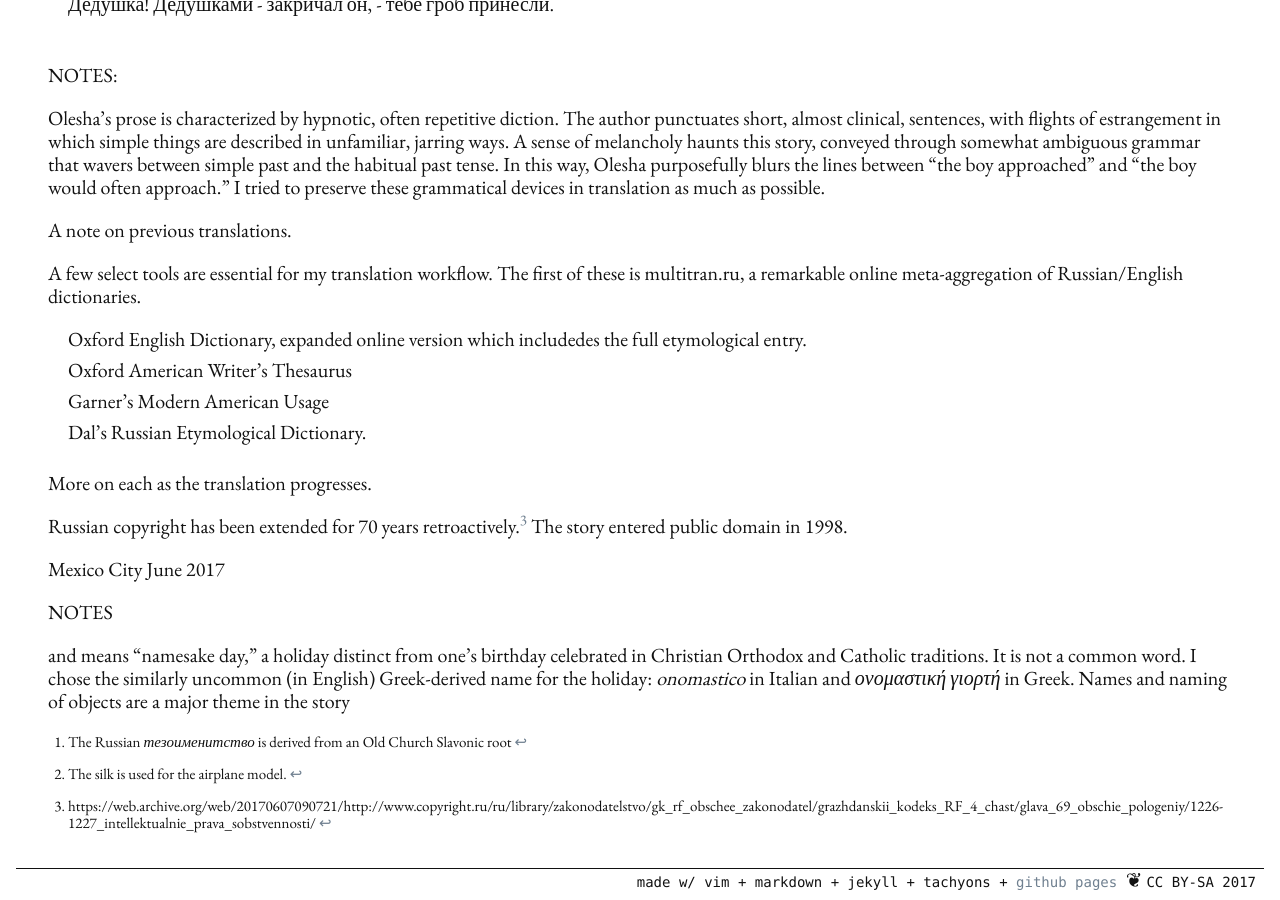
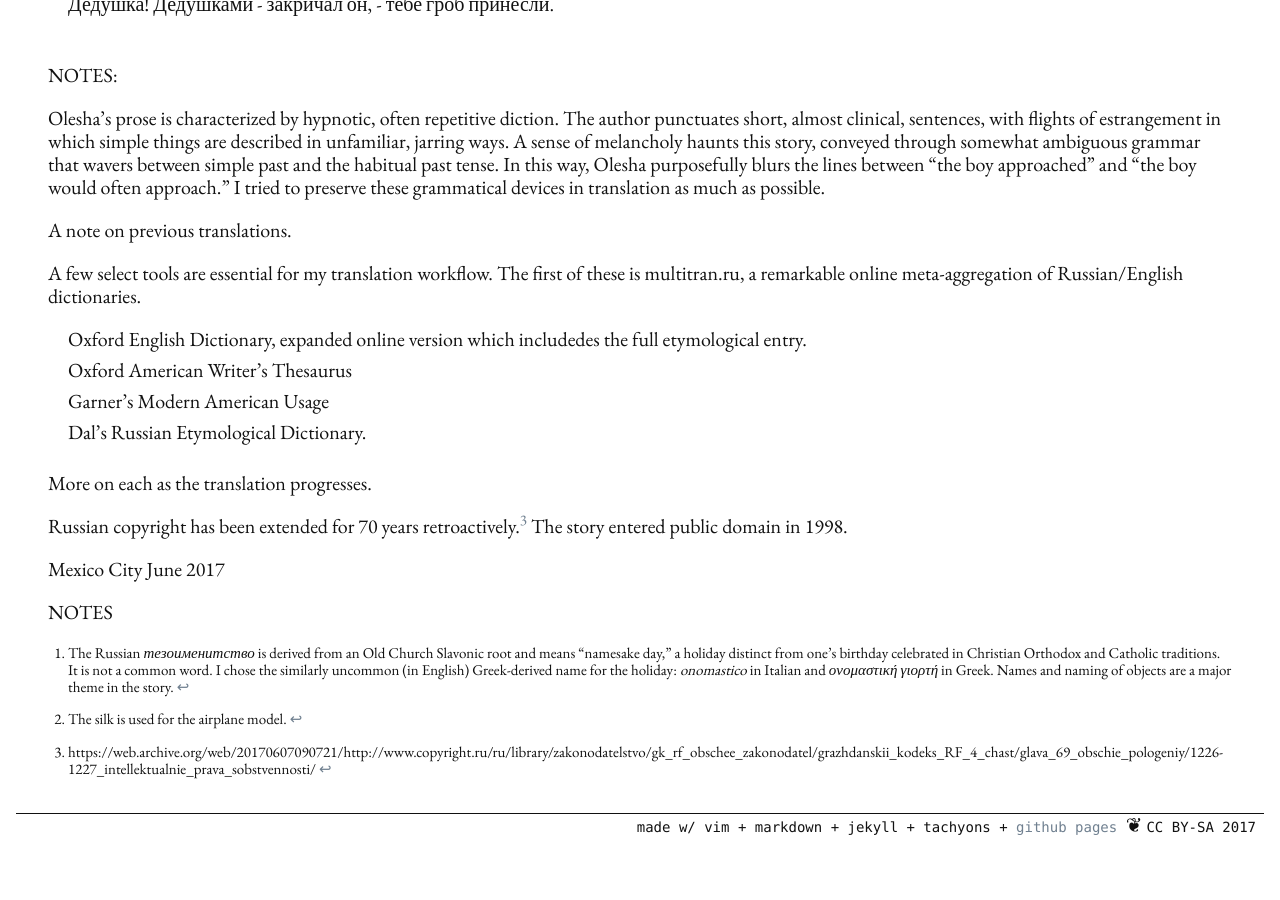
Before and after one commit to denten/denten.github.io, a Jekyll site: the page built from _posts/2017-06-07-liompa.md, in a window 1280 px wide and 900 px high, scrolled down 5048 px. Built offline with Jekyll 4.4.1, drawn with Linux system fonts in a browser that asks for light colours; nearby versions of some CDN libraries; library files that are not in the unit come from our copies; after the commit the page ends 5893 px from its top, so only the background shows below that.

Commit message:
liompa translation

```diff
--- a/_posts/2017-06-07-liompa.md
+++ b/_posts/2017-06-07-liompa.md
@@ -363,11 +363,6 @@ June 2017
 
 [^1]: The silk is used for the airplane model.
 
-[^2]: The Russian *тезоименитство* is derived from an Old Church Slavonic root
-  and means "namesake day," a holiday distinct from one's birthday celebrated
-in Christian Orthodox and Catholic traditions. It is not a common word. I
-chose the similarly uncommon (in English) Greek-derived name for the holiday:
-*onomastico* in Italian and *ονομαστική γιορτή* in Greek. Names and naming of
-objects are a major theme in the story
+[^2]: The Russian *тезоименитство* is derived from an Old Church Slavonic root and means "namesake day," a holiday distinct from one's birthday celebrated in Christian Orthodox and Catholic traditions. It is not a common word. I chose the similarly uncommon (in English) Greek-derived name for the holiday: *onomastico* in Italian and *ονομαστική γιορτή* in Greek. Names and naming of objects are a major theme in the story.
 
 [^3]: https://web.archive.org/web/20170607090721/http://www.copyright.ru/ru/library/zakonodatelstvo/gk_rf_obschee_zakonodatel/grazhdanskii_kodeks_RF_4_chast/glava_69_obschie_pologeniy/1226-1227_intellektualnie_prava_sobstvennosti/
```
